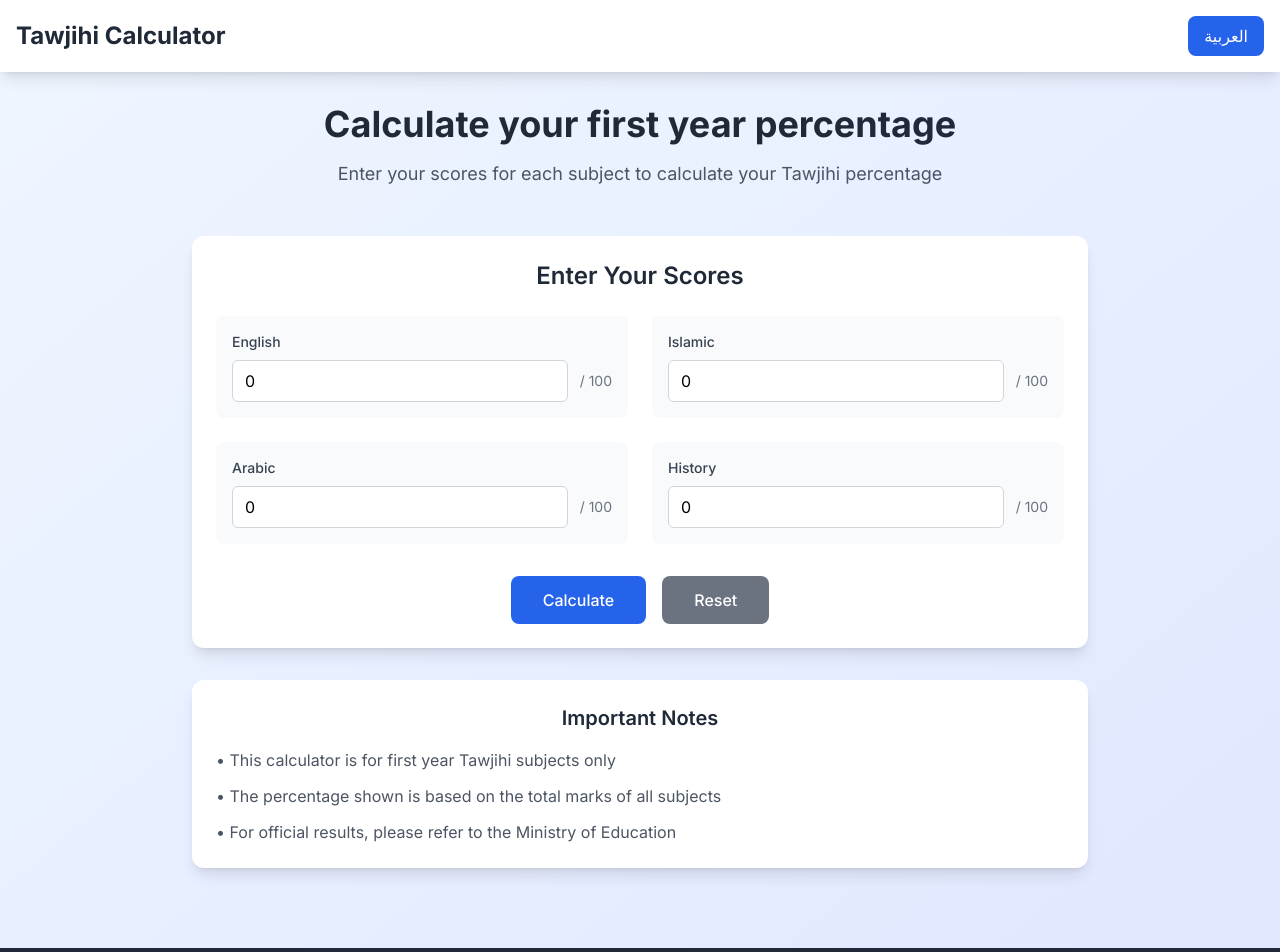
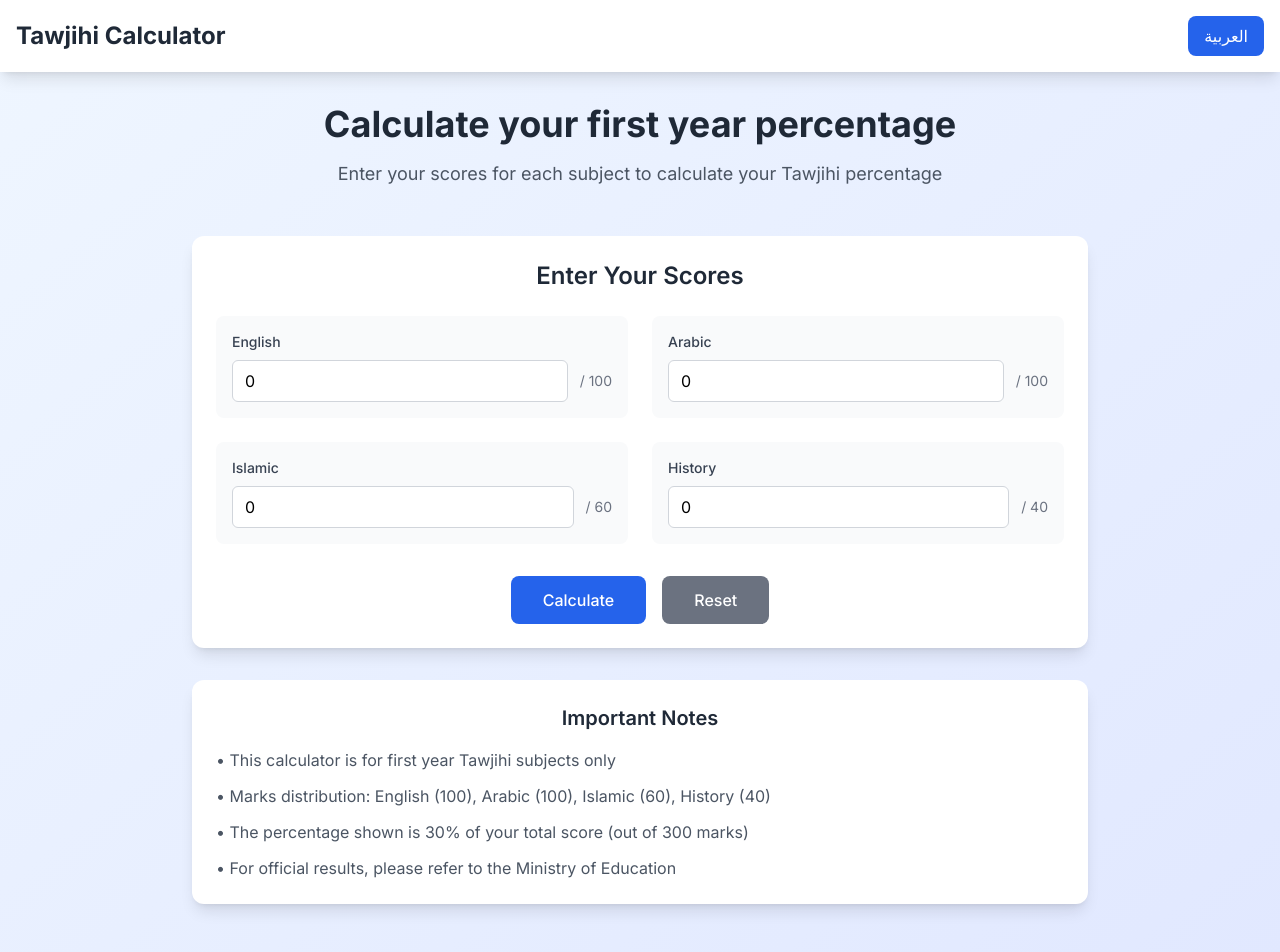
Before and after one commit to Abd87/tawjihi-calculator, a Next.js app: page / in a window 1280 px wide. Shown: the top 952 px of the page. Built offline with nearby package versions, Linux system fonts and the light colour scheme.

Commit message:
Fix calculation: correct marks distribution and 30% percentage calculation

```diff
--- a/app/page.tsx
+++ b/app/page.tsx
@@ -13,9 +13,9 @@ export default function Home() {
   const { language, setLanguage, t } = useLanguage()
   const [subjects, setSubjects] = useState<Subject[]>([
     { name: 'english', maxMarks: 100, score: 0 },
-    { name: 'islamic', maxMarks: 100, score: 0 },
     { name: 'arabic', maxMarks: 100, score: 0 },
-    { name: 'history', maxMarks: 100, score: 0 },
+    { name: 'islamic', maxMarks: 60, score: 0 },
+    { name: 'history', maxMarks: 40, score: 0 },
   ])
   const [result, setResult] = useState<{ totalScore: number; percentage: number } | null>(null)
 
@@ -32,7 +32,7 @@ export default function Home() {
   const calculateResult = () => {
     const totalScore = subjects.reduce((sum, subject) => sum + subject.score, 0)
     const maxTotal = subjects.reduce((sum, subject) => sum + subject.maxMarks, 0)
-    const percentage = (totalScore / maxTotal) * 100
+    const percentage = (totalScore / maxTotal) * 30 // 30% of the total percentage
     setResult({ totalScore, percentage })
   }
 
@@ -168,8 +168,14 @@ export default function Home() {
               </p>
               <p>
                 {language === 'en'
-                  ? '• The percentage shown is based on the total marks of all subjects'
-                  : '• النسبة المئوية المعروضة مبنية على مجموع درجات جميع المواد'
+                  ? '• Marks distribution: English (100), Arabic (100), Islamic (60), History (40)'
+                  : '• توزيع الدرجات: الإنجليزية (100)، العربية (100)، الإسلامية (60)، التاريخ (40)'
+                }
+              </p>
+              <p>
+                {language === 'en'
+                  ? '• The percentage shown is 30% of your total score (out of 300 marks)'
+                  : '• النسبة المئوية المعروضة هي 30% من مجموع درجاتك (من أصل 300 درجة)'
                 }
               </p>
               <p>
```
